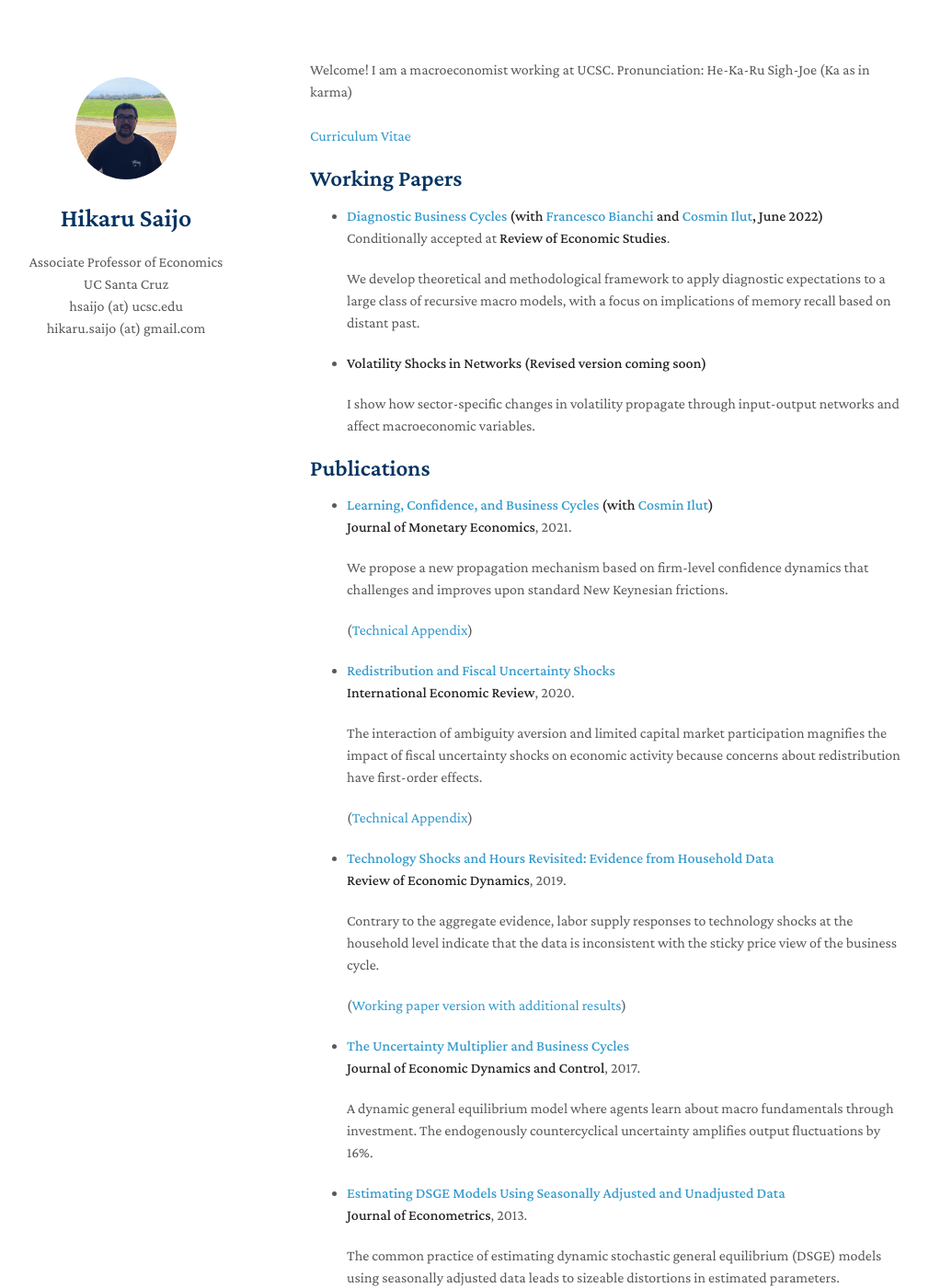
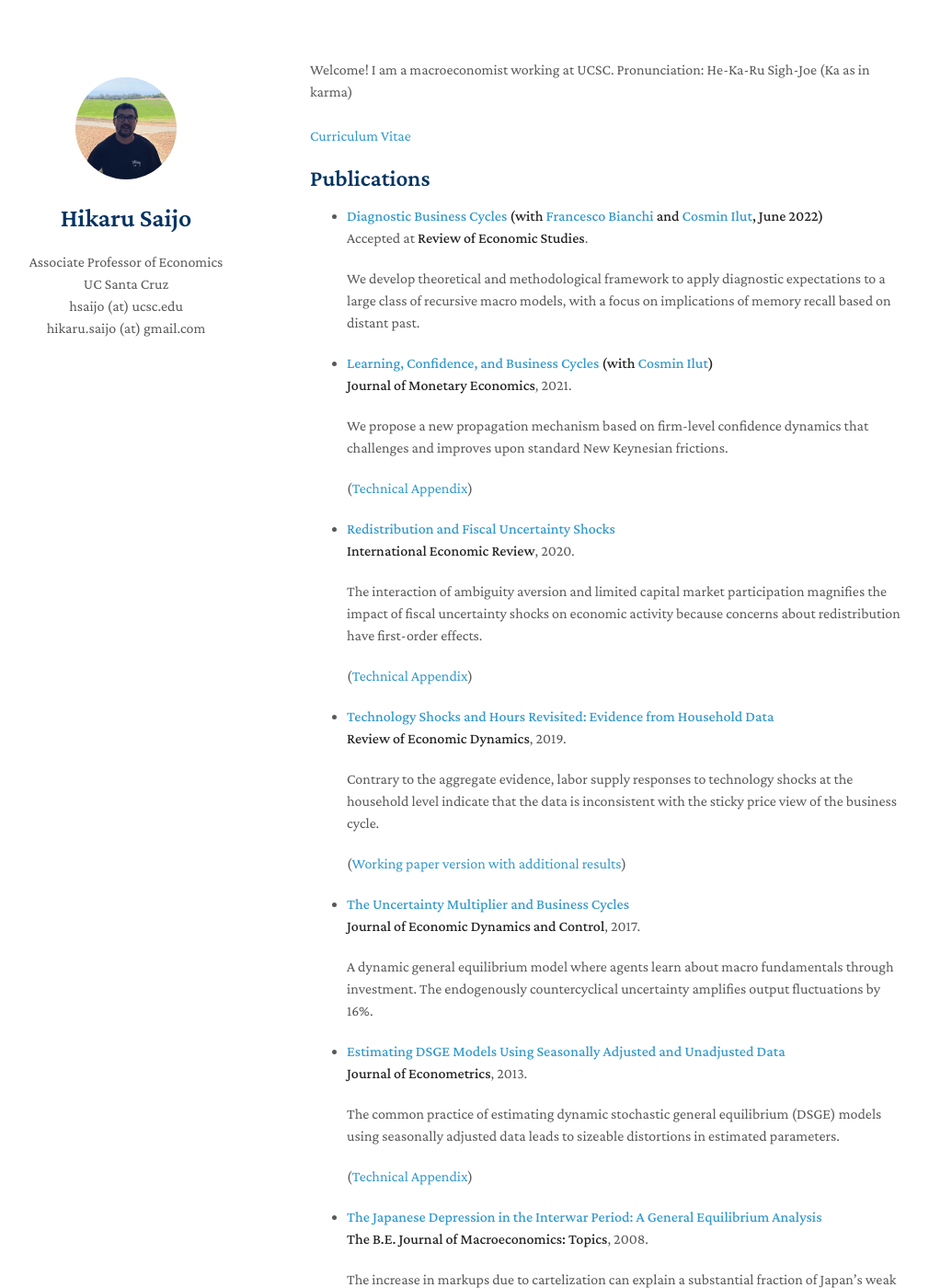
Before and after one commit to hsaijo/hsaijo.github.io, a Jekyll site: the page built from index.md, in a window 1280 px wide and 1400 px high. Shown: the whole window at 92% size, without its empty margins (133-1143 px from the left). Built offline with Jekyll 4.4.1, drawn with Linux system fonts in a browser that asks for light colours; nearby versions of some CDN libraries; a style sheet for code colours, icons or effects is not loaded; some of the changed text lies outside the part shown.

Commit message:
Update index.md

```diff
--- a/index.md
+++ b/index.md
@@ -8,19 +8,13 @@ Pronunciation: He-Ka-Ru Sigh-Joe (Ka as in karma)
 <br>
 [Curriculum Vitae](http://hsaijo.github.io/files/hikaru_saijo_cv.pdf)
 
-## Working Papers
+## Publications
 
 * **[Diagnostic Business Cycles](https://drive.google.com/file/d/1Wr_apT8fyJqtQvTzUGzJGxkyfIUDsDuK/view) (with [Francesco Bianchi](https://sites.google.com/view/francescobianchi/home) and [Cosmin Ilut](https://sites.google.com/site/cosminilut/), June 2022)**
   <br>
-  Conditionally accepted at **Review of Economic Studies**.
+  Accepted at **Review of Economic Studies**.
 
   We develop theoretical and methodological framework to apply diagnostic expectations to a large class of recursive macro models, with a focus on implications of memory recall based on distant past.
-
-* **Volatility Shocks in Networks (Revised version coming soon)**
-
-  I show how sector-specific changes in volatility propagate through input-output networks and affect macroeconomic variables.
-
-## Publications
 
 * **[Learning, Confidence, and Business Cycles](http://hsaijo.github.io/files/ilut_saijo.pdf) (with [Cosmin Ilut](https://sites.google.com/site/cosminilut/))**
   <br>
```
Also changed, not shown: other parts of index.md (+6 -0 lines).
